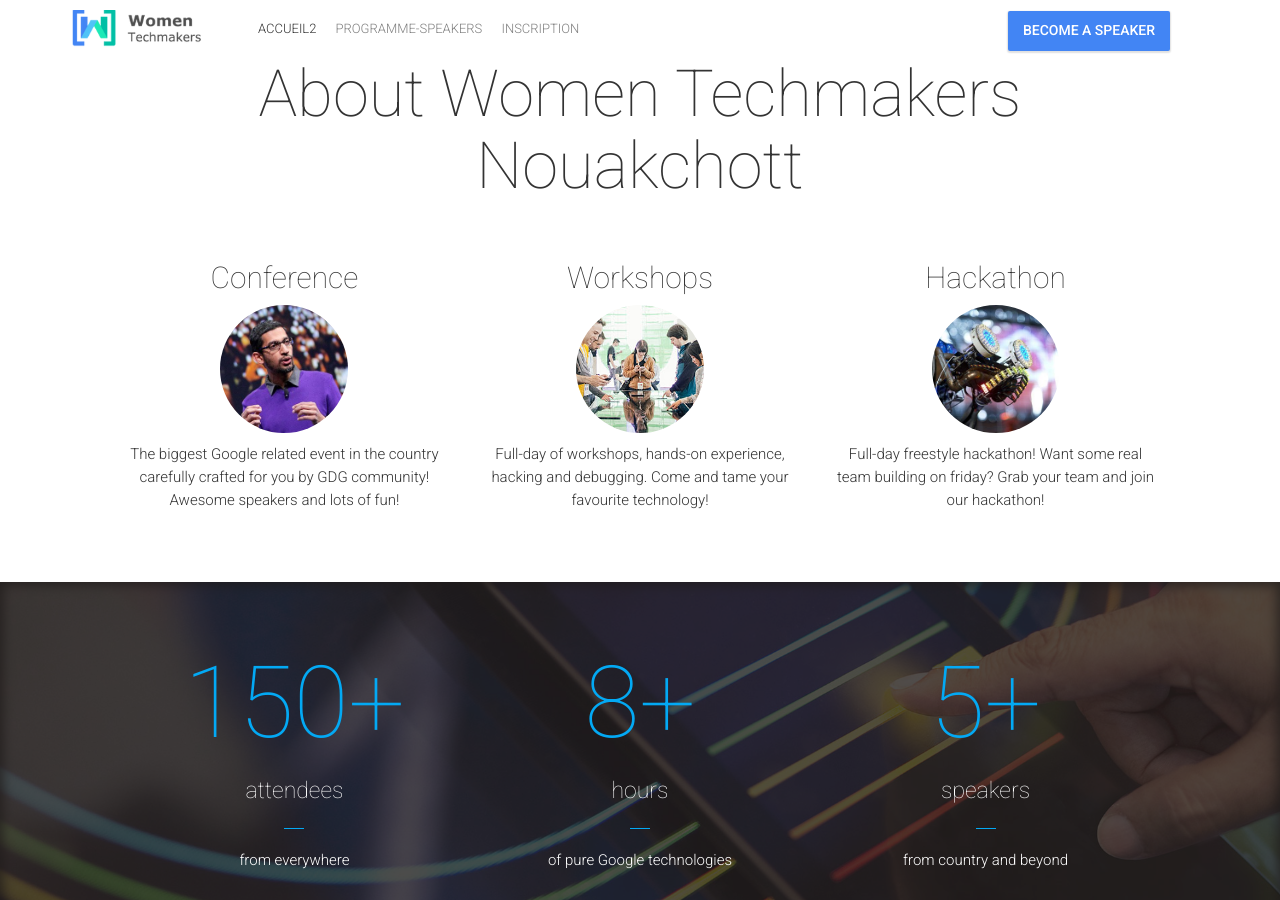
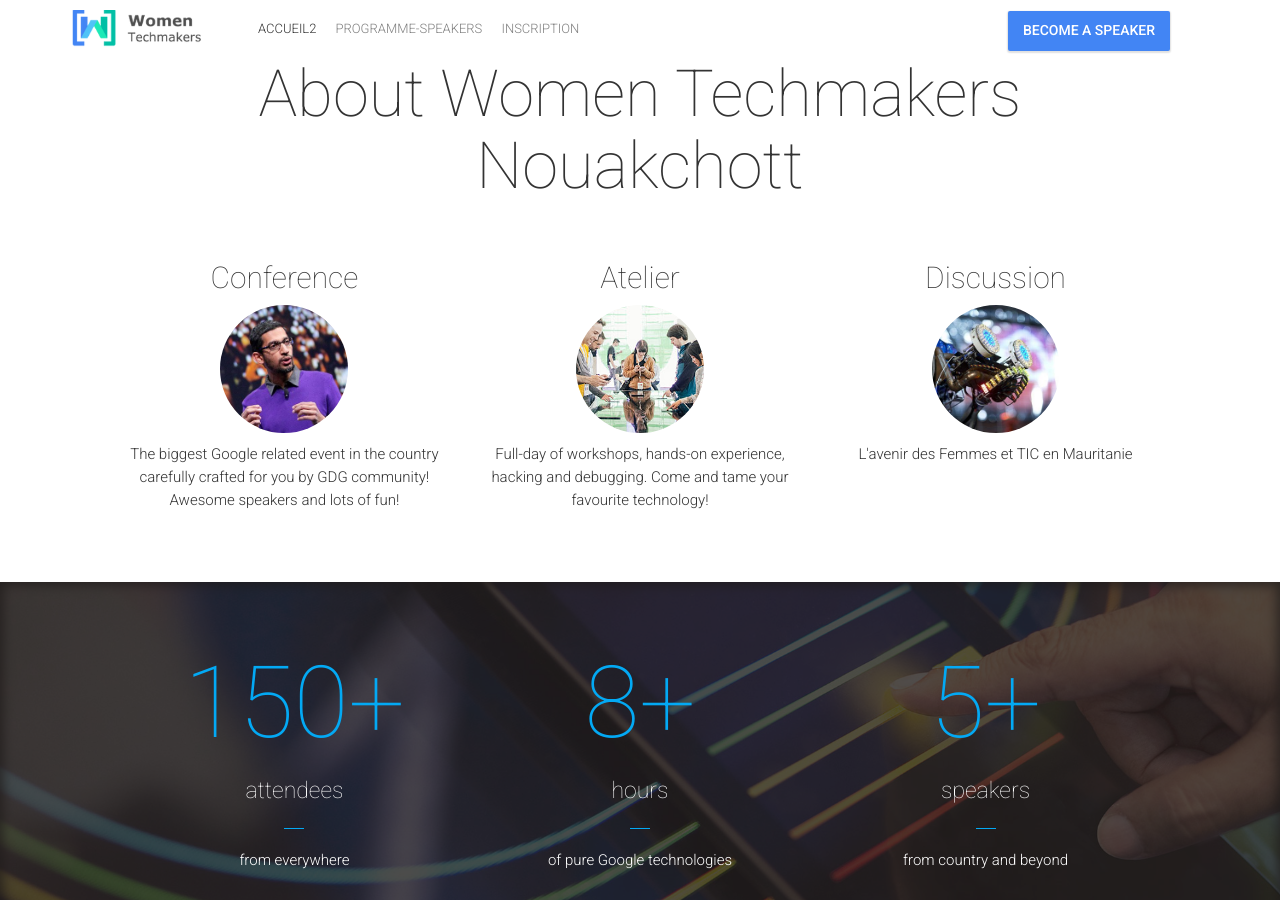
Before and after one commit to gdg-nouakchott/womentechmakers, a Jekyll site: the page built from index.html, in a window 1280 px wide and 900 px high, scrolled down 911 px. Built offline with Jekyll 4.4.1, drawn with Linux system fonts in a browser that asks for light colours; nearby versions of some CDN libraries; comment, search, counter and statistics services are not loaded.

Commit message:
Update _config.yml

```diff
--- a/_config.yml
+++ b/_config.yml
@@ -69,8 +69,8 @@ heroButtons:
 aboutTitle: "About Women Techmakers Nouakchott"
 aboutBlock:
  - {title: "Conference", image: "conference.jpg", text: "The biggest Google related event in the country carefully crafted for you by GDG community! Awesome speakers and lots of fun!" }
- - {title: "Workshops", image: "workshop.jpg", text: "Full-day of workshops, hands-on experience, hacking and debugging. Come and tame your favourite technology!" }
- - {title: "Hackathon", image: "hackathon.jpg", text: "Full-day freestyle hackathon! Want some real team building on friday? Grab your team and join our hackathon!" }
+ - {title: "Atelier", image: "workshop.jpg", text: "Full-day of workshops, hands-on experience, hacking and debugging. Come and tame your favourite technology!" }
+ - {title: "Discussion", image: "hackathon.jpg", text: "L'avenir des Femmes et TIC en Mauritanie" }
 
 # Statistic Block
 statisticBlockImage: "statistic.jpg"
```
